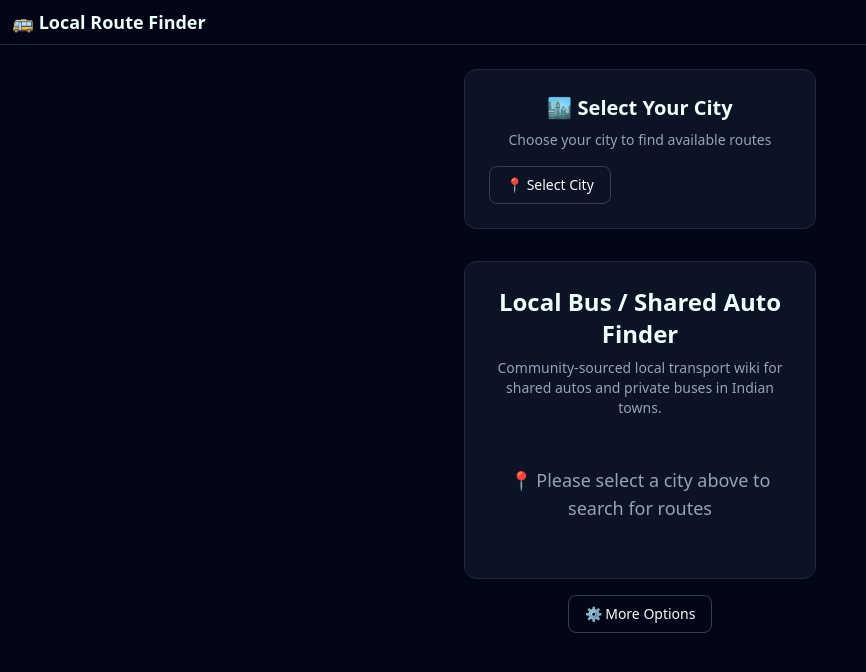
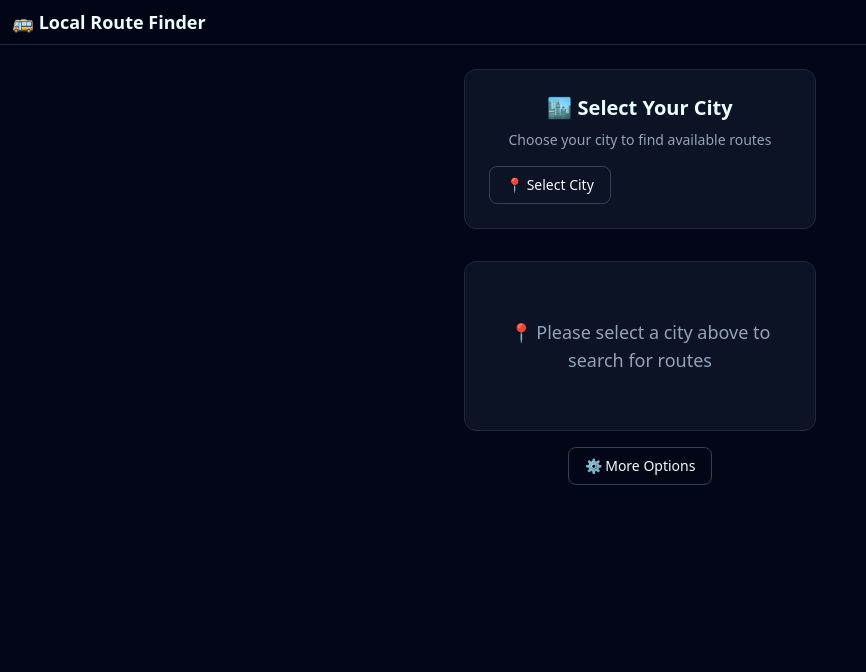
Before and after one commit to subhampaul967/local-route-finder, a Next.js app in the folder frontend/: page / in a window 1280 px wide. Shown: the top 672 px of the page, without its empty margins (0-866 px from the left). Built offline with nearby package versions, Linux system fonts and the light colour scheme.

Commit message:
Fix city selector layout - appears above main content not behind it

```diff
--- a/frontend/app/page.tsx
+++ b/frontend/app/page.tsx
@@ -74,6 +74,8 @@ export default function HomePage() {
           />
         </Card>
 
+        {/* Main Content - Only when city is selected */}
+        {selectedCity && (
           <Card className="p-6 bg-slate-900/60">
             <div className="mb-4 text-center">
               <h1 className="text-2xl font-semibold text-brand-foreground">
@@ -85,7 +87,6 @@ export default function HomePage() {
             </div>
 
             {/* Show search form only when city is selected */}
-          {selectedCity ? (
             <SearchForm
               from={from}
               to={to}
@@ -94,14 +95,19 @@ export default function HomePage() {
               onSubmit={handleSubmit}
               showSubmitButton
             />
-          ) : (
+          </Card>
+        )}
+
+        {/* Show message when no city is selected */}
+        {!selectedCity && (
+          <Card className="p-6 bg-slate-900/60">
             <div className="text-center py-8">
               <p className="text-slate-400 text-lg">
                 📍 Please select a city above to search for routes
               </p>
             </div>
+          </Card>
         )}
-        </Card>
 
         {/* Admin Menu */}
         <div className="relative">
```
Lines whose indentation alone changed are shown as unchanged.
